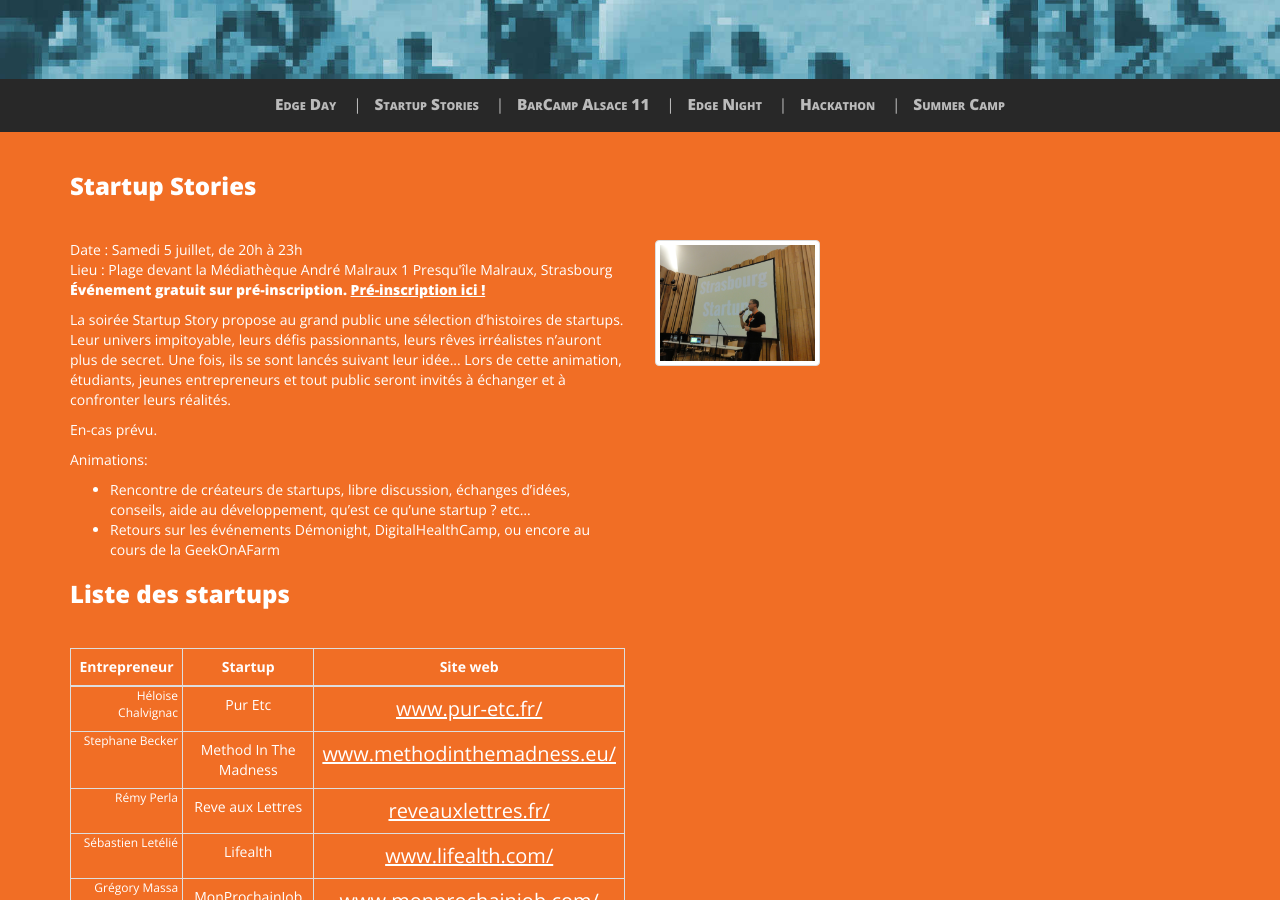
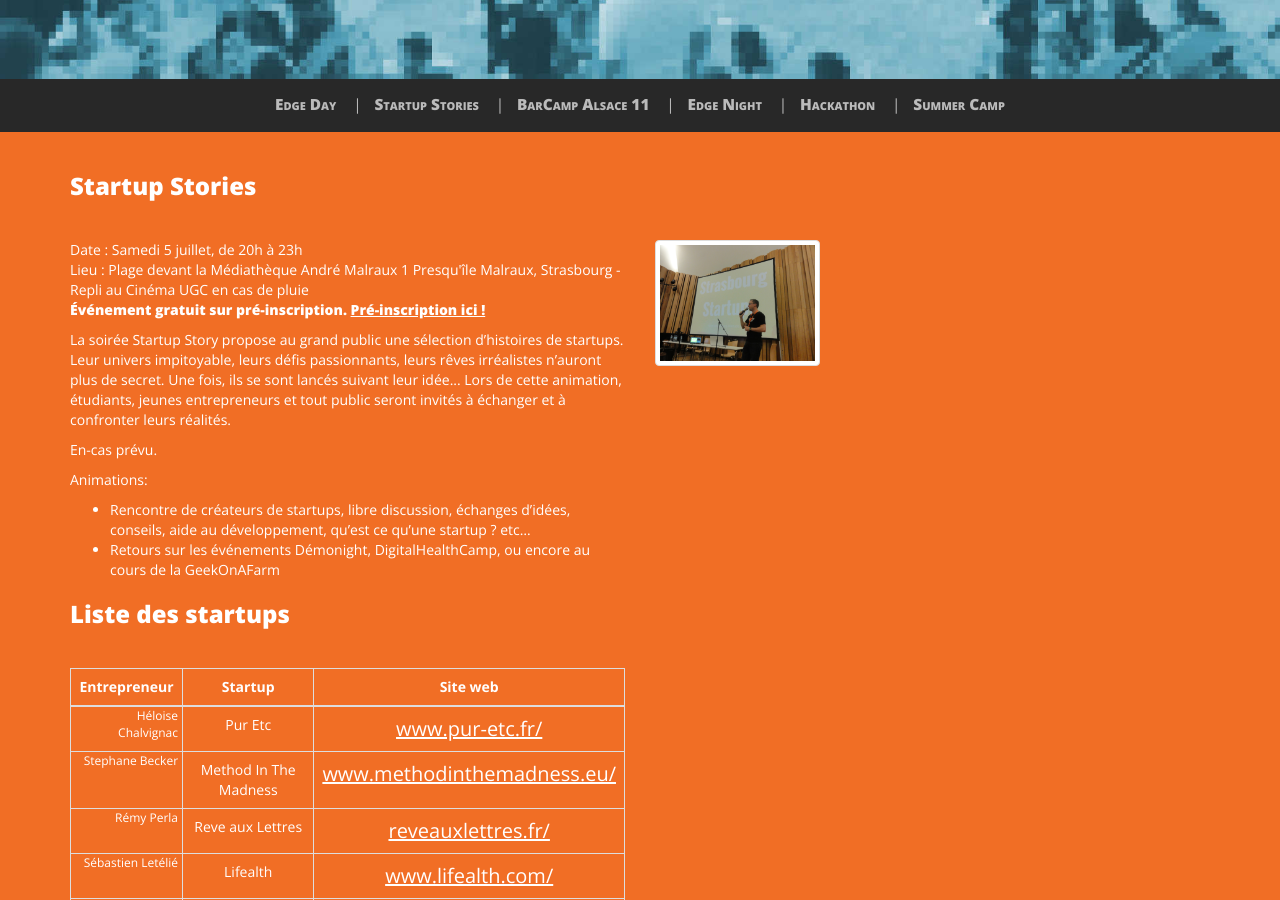
Before and after one commit to AlsaceDigitale/www.edgefest.fr-2019-temporary, a Jekyll site: the page built from startupstories.html, in a window 1280 px wide and 900 px high, scrolled down 421 px. Built offline with Jekyll 4.4.1, drawn with Linux system fonts in a browser that asks for light colours; nearby versions of some CDN libraries; some web fonts are replaced.

Commit message:
indication repli

```diff
--- a/_includes/startupstories.html
+++ b/_includes/startupstories.html
@@ -8,7 +8,7 @@
     <div class="row">
       <div class="col-xs-6">
         <p class="date">Date : Samedi 5 juillet, de 20h à 23h</p>
-        <p class="venue">Lieu : Plage devant la Médiathèque André Malraux 1 Presqu'île Malraux, Strasbourg</p>
+        <p class="venue">Lieu : Plage devant la Médiathèque André Malraux 1 Presqu'île Malraux, Strasbourg - Repli au Cinéma UGC en cas de pluie </p>
         <p class="type">Événement gratuit sur pré-inscription. <a href="http://www.eventbrite.fr/e/billets-startup-stories-11955943549">Pré-inscription ici !</a></p>
         <p class="concept">
         La soirée Startup Story propose au grand public une sélection d’histoires de startups.
```
